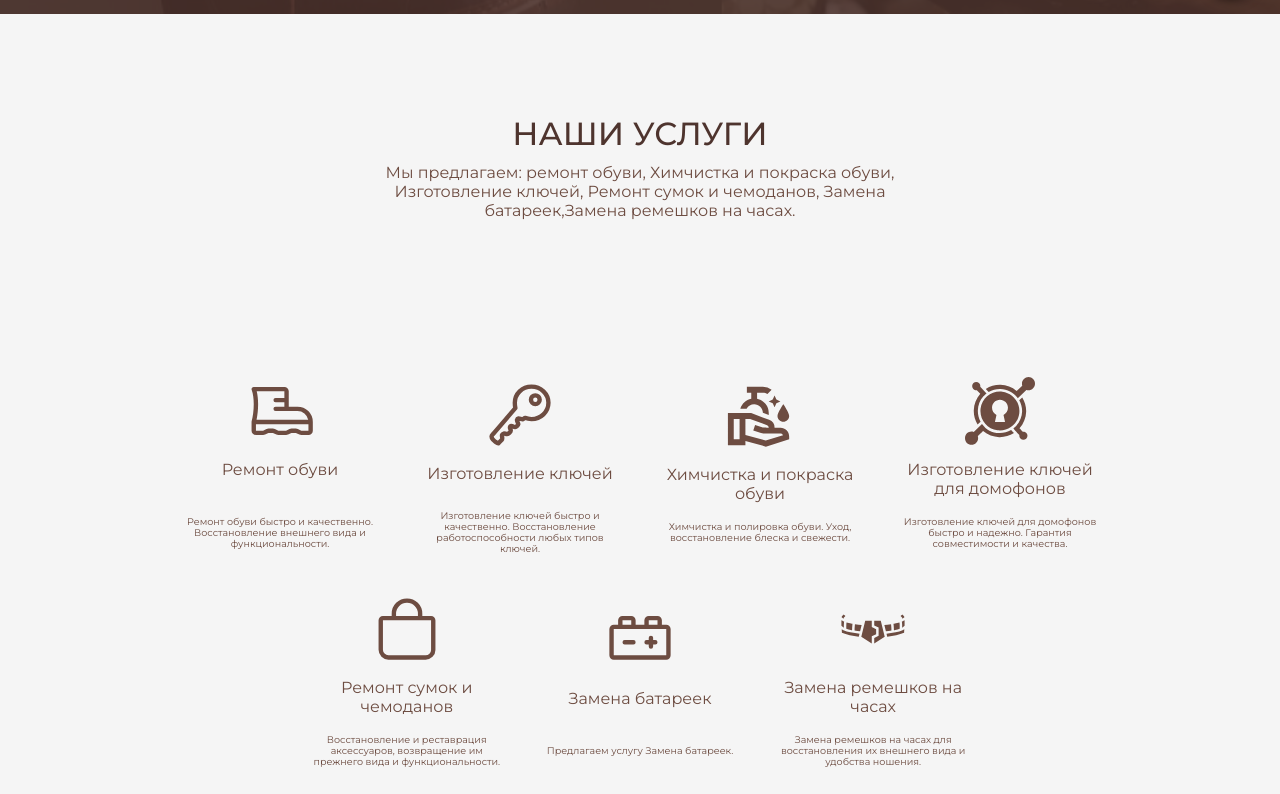
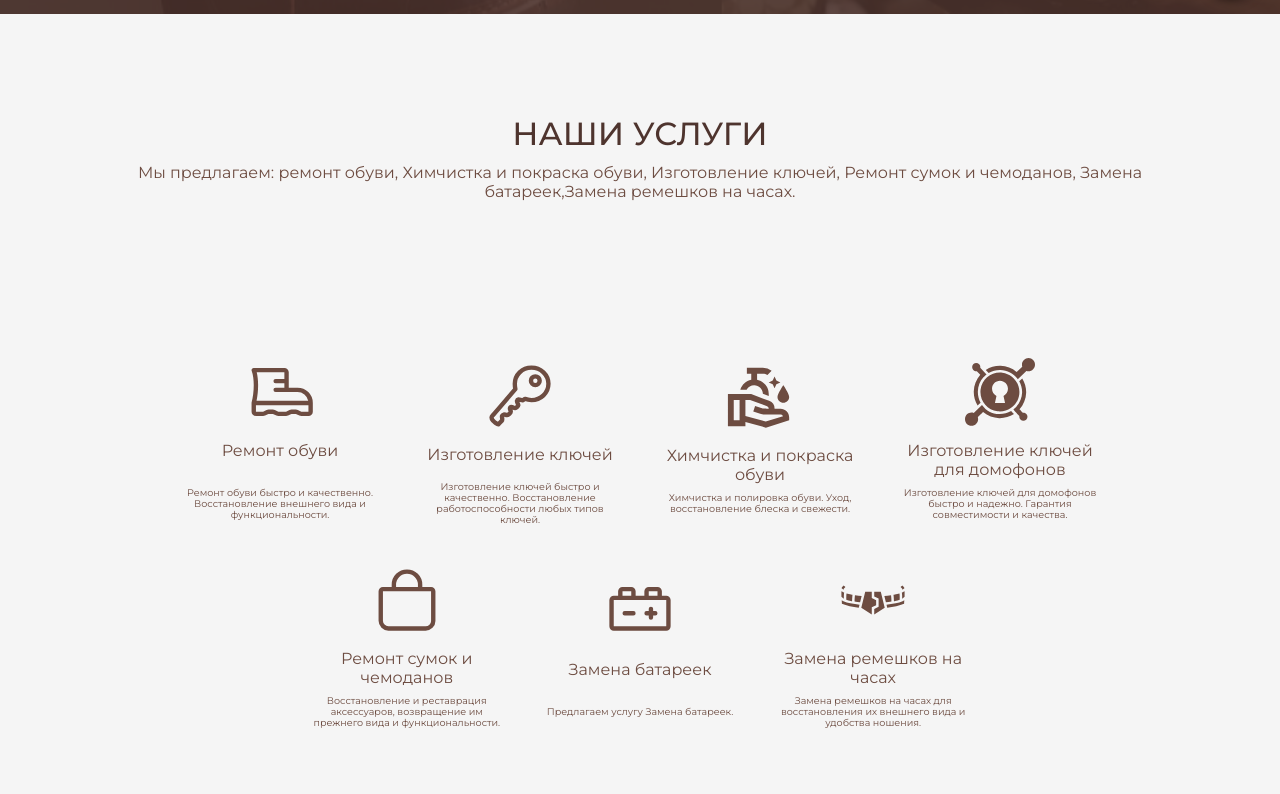
Before and after one commit to ArmanAproyan/novayapoxodka, a Next.js app: page / in a window 1280 px wide. Shown: the part 786-1580 px from the top of the page. Built offline with nearby package versions, Linux system fonts and the light colour scheme.

Commit message:
video ozvuchka

```diff
--- a/app/components/Menu/Menu.tsx
+++ b/app/components/Menu/Menu.tsx
@@ -25,8 +25,9 @@ export const Menu = ({ isOpen, handleScroll, toggleMenu }: IProps) => {
     const modalRef = useRef<HTMLDivElement | null>(null);
 
     useEffect(() => {
+
+
         if (isOpen && modalRef.current) {
-            // Устанавливаем фокус на первый элемент меню при открытии
             const firstItem = modalRef.current.querySelector('li');
             if (firstItem) {
                 (firstItem as HTMLElement).focus();
--- a/app/components/NavigateSocial/NavigateSocial.tsx
+++ b/app/components/NavigateSocial/NavigateSocial.tsx
@@ -27,7 +27,7 @@ const StyledSpeedDial = styled(SpeedDial)(({ theme }) => ({
 
 const navigationSocial = {
   whatsapp: 'https://wa.me/79112760414',
-  viber: 'viber://chat?number=79112760414',
+  viber: 'viber://chat?number=%2B79112760414',
   email: 'mailto:vaag-vaag@mail.ru'
 };
 
--- a/app/components/Services/Services.tsx
+++ b/app/components/Services/Services.tsx
@@ -54,10 +54,13 @@ export const Services: React.FC<IservicesProp> = ({ scrollRef }) => {
         <section ref={scrollRef} className={styles.wrapper}>
             <div className={`container ${styles.services}`}>
                 <div className={styles.services__text}>
-                    <h2 style={{textTransform: 'uppercase'}} className={`title ${styles.text__title}`}>Наши услуги</h2>
-                    <p className={`subtitle ${styles.text__subtitle}`}>
-                        Мы предлагаем: ремонт обуви, Химчистка и покраска обуви, Изготовление ключей, Ремонт сумок и чемоданов, Замена батареек,Замена ремешков на часах.
-                    </p>
+                    <h2 style={{ textTransform: 'uppercase' }} className={`title ${styles.text__title}`}>Наши услуги</h2>
+                    <div className={styles.subtitle_wrapper}>
+                        <p className={`subtitle ${styles.text__subtitle}`}>
+                            Мы предлагаем: ремонт обуви, Химчистка и покраска обуви, Изготовление ключей, Ремонт сумок и чемоданов, Замена батареек,Замена ремешков на часах.
+                        </p>
+                    </div>
+
                 </div>
 
                 <div className={styles.services__info}>
--- a/app/components/Services/style.module.scss
+++ b/app/components/Services/style.module.scss
@@ -16,11 +16,19 @@
     gap: 150px;
 }
 .services__text{
-    width: 50%;
+    width: 100%;
     display: flex;
     flex-direction: column;
     align-items: center;
     gap: 10px;
+    text-align: center;
+}
+
+.subtitle_wrapper {
+    width: 100%;
+    display: flex;
+    justify-content: center;
+    align-items: center;
     text-align: center;
 }
 
@@ -42,7 +50,6 @@
 .block__header {
     text-align: center;
     height: 130px;
-    margin-bottom: 10px;
     & > .header__icon{
         & > img {
             width: 70px;
@@ -86,9 +93,6 @@
 
 
 @media (max-width:vars.$medium_size) {
-    .services__text {
-        width: 70%;
-    }
     .services{
         gap: 100px;
     }
--- a/app/components/SliderBlock/SliderBlock.tsx
+++ b/app/components/SliderBlock/SliderBlock.tsx
@@ -59,7 +59,6 @@ const sliderImages = [
     {before: before16.src, after: after16.src},
     {before: before17.src, after: after17.src}
 
-
 ]
 
 
--- a/app/components/VideoPlayer/VideoPlayer.tsx
+++ b/app/components/VideoPlayer/VideoPlayer.tsx
@@ -13,7 +13,7 @@ const VideoPlayer: React.FC = () => {
       <div className={styles.playerWrapper}>
         <ReactPlayer
           className={styles.player}
-          url="https://www.youtube.com/watch?v=4cYwwam1QjA"
+          url="https://www.youtube.com/watch?v=sFYuUpWQWzE"
           controls
           width="100%"
           height="100%"
```
